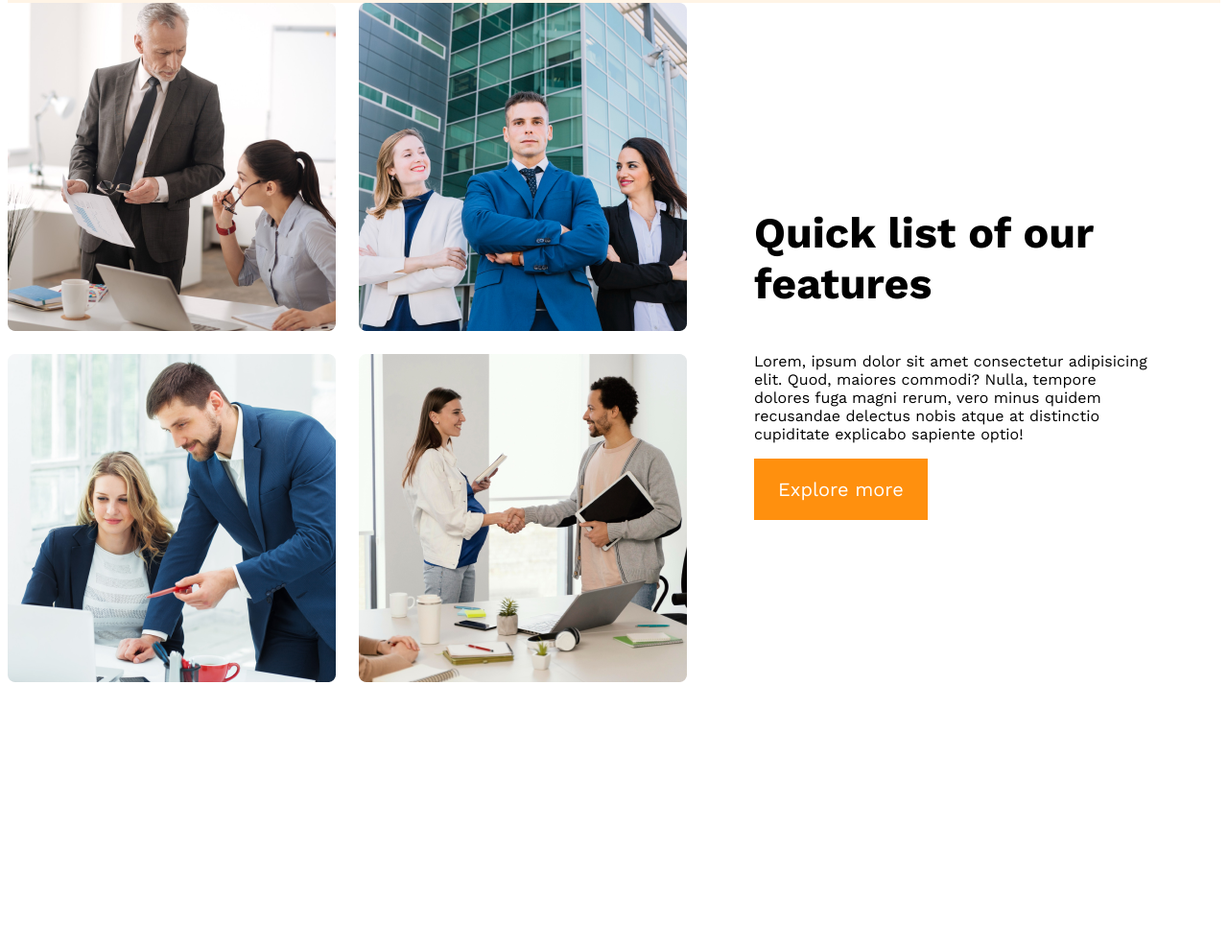
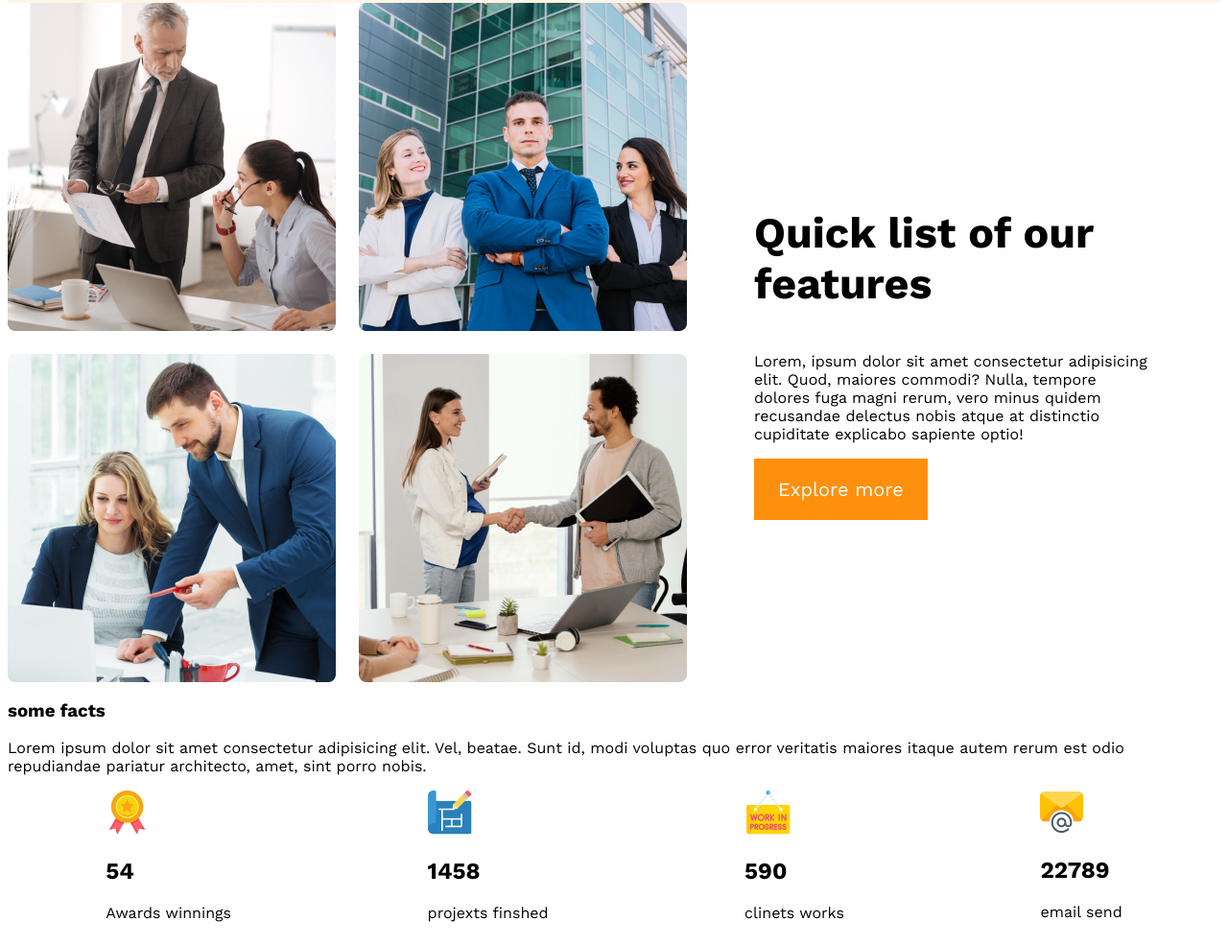
Before and after one commit to Shamsul477/g3-architects-practice, a plain HTML site: page index.html in a window 1280 px wide. Shown: the part 881-1866 px from the top of the page at 96% size. Before the commit the page ends 1600 px from the top, so only its background shows below. Drawn offline with nearby package versions, Linux system fonts and the light colour scheme.

Commit message:
card section padding and magin added

```diff
--- a/index.html
+++ b/index.html
@@ -50,6 +50,38 @@
 
     </div>
 </section>
+<section class="features">
+
+
+
+</section>
+<section class="facts">
+
+    <h3>some facts</h3>
+    <p class="">Lorem ipsum dolor sit amet consectetur adipisicing elit. Vel, beatae. Sunt id, modi voluptas quo error veritatis maiores itaque autem rerum est odio repudiandae pariatur architecto, amet, sint porro nobis.</p>
+    <div class="facts-card-container">
+        <div class="card">
+            <img src="images/icons/ribon.png" alt="">
+            <h2 class="card-stats">54</h2>
+            <p class="card-title">Awards winnings</p>
+        </div>
+        <div class="card">
+            <img src="images/icons/projects.png" alt="">
+            <h2 class="card-stats">1458</h2>
+            <p class="card-title">projexts finshed</p>
+        </div>
+        <div class="card">
+            <img src="images/icons/customers.png" alt="">
+            <h2 class="card-stats">590</h2>
+            <p class="card-title"> clinets works</p>
+        </div>
+        <div class="card">
+            <img src="images/icons/email.png" alt="">
+            <h2 class="card-stats">22789</h2>
+            <p class="card-title">email send</p>
+        </div>
+    </div>
+</section>
     </main>
 
 
--- a/styles/architects.css
+++ b/styles/architects.css
@@ -87,8 +87,19 @@ nav li a{
     .teams-title{
         font-size: 2.8rem;
     }
+    .facts-card-container{
+        display:flex;
+        justify-content: space-around;
+    }
 
-
+.facts-card-container.card{
+    border-radius: 8px;
+    border:1px solid #ff900e;
+    text-align: center;
+}
+.facts-card-container.card-stats{
+font-size: 2.8rem;
+}
 
 
 
```
